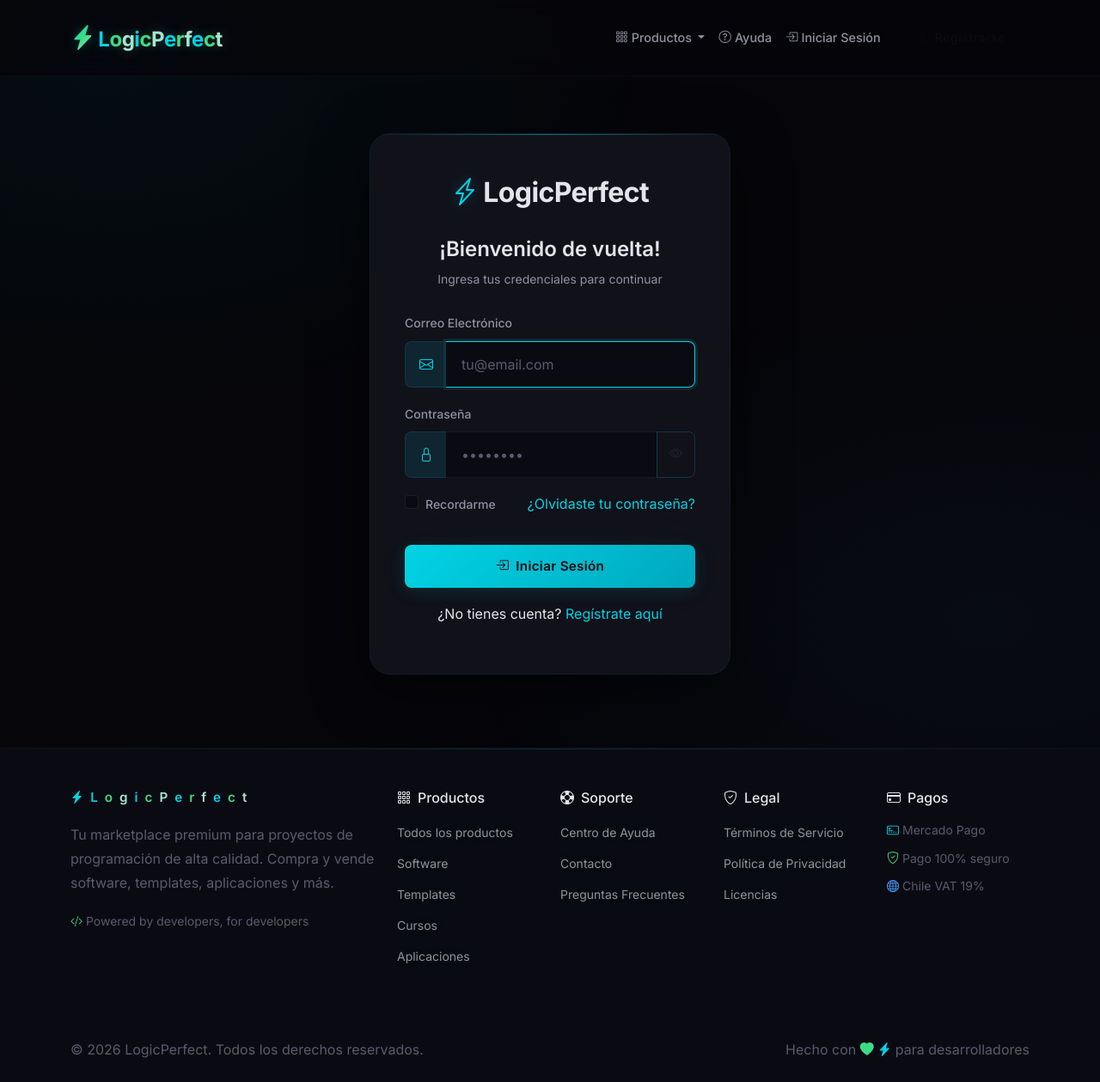
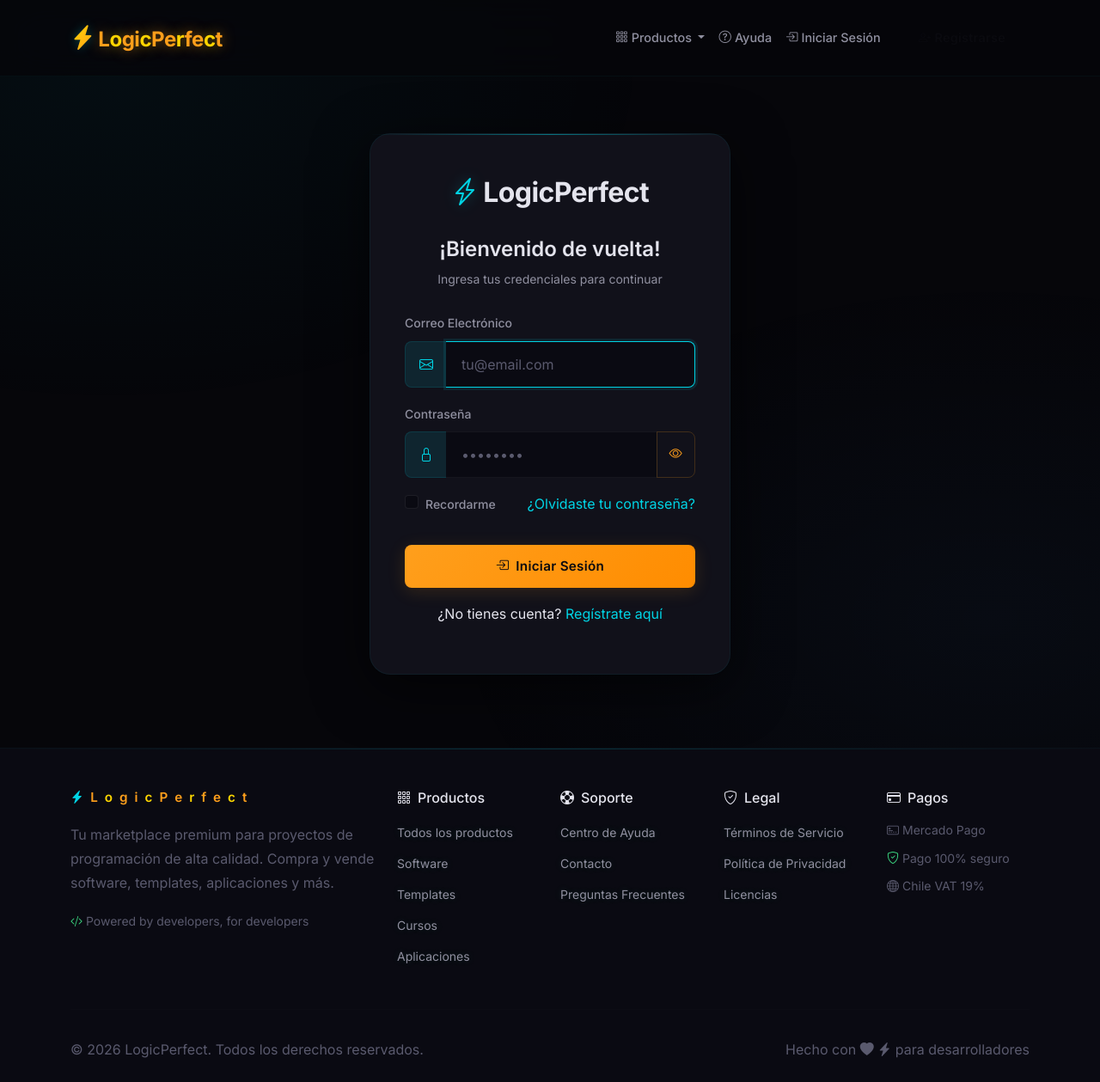
Before and after one commit to PaulaFernandezJofre/FullStack, a Django app: page /account/login/ in a window 1280 px wide. Shown: the whole page at 86% size. Run offline with Django 4.2, Linux system fonts and the light colour scheme.

Commit message:
Fix: Logo amarillo-naranja, login boton naranjo, 85% corregido a 64%

```diff
--- a/static/css/style.css
+++ b/static/css/style.css
@@ -35,10 +35,15 @@
     --neon-green-soft: rgba(61, 220, 132, 0.1);
     --neon-green-glow: rgba(61, 220, 132, 0.3);
 
-    --neon-yellow: #a8e6cf;
-    --neon-yellow-light: #c4f0de;
-    --neon-yellow-soft: rgba(168, 230, 207, 0.1);
-    --neon-yellow-glow: rgba(168, 230, 207, 0.3);
+    --neon-yellow: #ffd700;
+    --neon-yellow-light: #ffe44d;
+    --neon-yellow-soft: rgba(255, 215, 0, 0.1);
+    --neon-yellow-glow: rgba(255, 215, 0, 0.4);
+
+    --neon-orange: #ff9f1c;
+    --neon-orange-light: #ffb84d;
+    --neon-orange-soft: rgba(255, 159, 28, 0.1);
+    --neon-orange-glow: rgba(255, 159, 28, 0.4);
 
     --neon-gray: #8b9eb0;
     --neon-gray-soft: rgba(139, 158, 176, 0.1);
@@ -113,38 +118,38 @@
     color: var(--text-inverse);
 }
 
-/* Brand Logo - Gradient Lightning Bolt */
+/* Brand Logo - Yellow & Orange Gradient */
 .navbar-brand i {
-    background: linear-gradient(135deg, var(--neon-cyan) 0%, var(--neon-green) 50%, var(--neon-yellow) 100%);
+    background: linear-gradient(135deg, var(--neon-yellow) 0%, var(--neon-orange) 100%);
     -webkit-background-clip: text;
     -webkit-text-fill-color: transparent;
     background-clip: text;
-    filter: drop-shadow(0 0 12px rgba(0, 212, 229, 0.5)) drop-shadow(0 0 25px rgba(61, 220, 132, 0.3));
+    filter: drop-shadow(0 0 12px rgba(255, 167, 38, 0.5)) drop-shadow(0 0 25px rgba(255, 167, 38, 0.3));
     font-size: 1.8rem;
 }
 
 .navbar-brand .brand-l, .navbar-brand .brand-i, .navbar-brand .brand-e, .navbar-brand .brand-e2 {
-    color: var(--neon-cyan);
-    text-shadow: 0 0 15px var(--neon-cyan-glow);
+    color: var(--neon-orange);
+    text-shadow: 0 0 15px rgba(255, 167, 38, 0.5);
 }
 .navbar-brand .brand-o, .navbar-brand .brand-c, .navbar-brand .brand-r, .navbar-brand .brand-c2 {
-    color: var(--neon-green);
-    text-shadow: 0 0 15px var(--neon-green-glow);
+    color: var(--neon-yellow);
+    text-shadow: 0 0 15px rgba(255, 215, 0, 0.5);
 }
 .navbar-brand .brand-g, .navbar-brand .brand-p1, .navbar-brand .brand-f, .navbar-brand .brand-t {
-    color: var(--neon-yellow);
-    text-shadow: 0 0 15px var(--neon-yellow-glow);
+    color: var(--neon-orange);
+    text-shadow: 0 0 15px rgba(255, 167, 38, 0.5);
 }
 
 /* Footer Logo */
-.footer .brand-l, .footer .brand-i, .footer .brand-e, .footer .brand-e2 { color: var(--neon-cyan); }
-.footer .brand-o, .footer .brand-c, .footer .brand-r, .footer .brand-c2 { color: var(--neon-green); }
-.footer .brand-g, .footer .brand-p1, .footer .brand-f, .footer .brand-t { color: var(--neon-yellow); }
+.footer .brand-l, .footer .brand-i, .footer .brand-e, .footer .brand-e2 { color: var(--neon-orange); }
+.footer .brand-o, .footer .brand-c, .footer .brand-r, .footer .brand-c2 { color: var(--neon-yellow); }
+.footer .brand-g, .footer .brand-p1, .footer .brand-f, .footer .brand-t { color: var(--neon-orange); }
 
 /* Auth Card Logo */
-.auth-card .brand-l, .auth-card .brand-i, .auth-card .brand-e, .auth-card .brand-e2 { color: var(--neon-cyan); }
-.auth-card .brand-o, .auth-card .brand-c, .auth-card .brand-r, .auth-card .brand-c2 { color: var(--neon-green); }
-.auth-card .brand-g, .auth-card .brand-p1, .auth-card .brand-f, .auth-card .brand-t { color: var(--neon-yellow); }
+.auth-card .brand-l, .auth-card .brand-i, .auth-card .brand-e, .auth-card .brand-e2 { color: var(--neon-orange); }
+.auth-card .brand-o, .auth-card .brand-c, .auth-card .brand-r, .auth-card .brand-c2 { color: var(--neon-yellow); }
+.auth-card .brand-g, .auth-card .brand-p1, .auth-card .brand-f, .auth-card .brand-t { color: var(--neon-orange); }
 
 /* Links sin color con sombra neón verde sobria */
 .footer a:not([class*="text-neon"]):not([class*="text-"]),
@@ -429,6 +434,31 @@
     background: var(--neon-green);
     color: var(--text-inverse);
     box-shadow: var(--shadow-neon-green);
+    transform: translateY(-2px);
+}
+
+.btn-neon-orange {
+    background: transparent;
+    color: var(--neon-orange);
+    border: 1px solid var(--neon-orange);
+}
+
+.btn-neon-orange:hover {
+    background: var(--neon-orange);
+    color: var(--text-inverse);
+    box-shadow: 0 4px 20px rgba(255, 159, 28, 0.2);
+    transform: translateY(-2px);
+}
+
+.btn-filled-orange {
+    background: linear-gradient(135deg, var(--neon-orange) 0%, #ff8c00 100%);
+    color: var(--text-inverse);
+    border: none;
+    box-shadow: 0 4px 20px rgba(255, 159, 28, 0.15);
+}
+
+.btn-filled-orange:hover {
+    box-shadow: 0 8px 30px rgba(255, 159, 28, 0.25);
     transform: translateY(-2px);
 }
 
--- a/templates/account/login.html
+++ b/templates/account/login.html
@@ -42,8 +42,8 @@
                     </span>
                     <input type="password" class="form-control" id="password" name="password"
                            placeholder="••••••••" required>
-                    <button class="btn" type="button" onclick="togglePassword()" style="border: 1px solid rgba(0, 212, 229, 0.2);">
-                        <i class="bi bi-eye" id="eyeIcon"></i>
+                    <button class="btn" type="button" onclick="togglePassword()" style="border: 1px solid rgba(255, 159, 28, 0.2);">
+                        <i class="bi bi-eye" id="eyeIcon" style="color: var(--neon-orange);"></i>
                     </button>
                 </div>
             </div>
@@ -56,7 +56,7 @@
                 <a href="#">¿Olvidaste tu contraseña?</a>
             </div>
 
-            <button type="submit" class="btn btn-filled-cyan w-100 mb-3">
+            <button type="submit" class="btn btn-filled-orange w-100 mb-3">
                 <i class="bi bi-box-arrow-in-right me-2"></i>Iniciar Sesión
             </button>
         </form>
--- a/templates/base.html
+++ b/templates/base.html
@@ -176,13 +176,13 @@
                     <h6><i class="bi bi-credit-card me-2"></i>Pagos</h6>
                     <div class="mt-3">
                         <p class="text-muted small mb-2">
-                            <i class="bi bi-credit-card-2-front text-neon-cyan me-1"></i>Mercado Pago
+                            <i class="bi bi-credit-card-2-front text-neon-orange me-1"></i>Mercado Pago
                         </p>
                         <p class="text-muted small mb-2">
                             <i class="bi bi-shield-check text-neon-green me-1"></i>Pago 100% seguro
                         </p>
                         <p class="text-muted small">
-                            <i class="bi bi-globe text-neon-blue me-1"></i>Chile VAT 19%
+                            <i class="bi bi-globe text-neon-yellow me-1"></i>Chile VAT 19%
                         </p>
                     </div>
                 </div>
@@ -194,7 +194,7 @@
                 </div>
                 <div class="col-md-6 text-center text-md-end mt-3 mt-md-0">
                     <p class="text-muted mb-0">
-                        Hecho con <i class="bi bi-heart-fill text-neon-green"></i> <i class="bi bi-lightning-charge-fill text-neon-cyan"></i> para desarrolladores
+                        Hecho con <i class="bi bi-heart-fill text-neon-orange"></i> <i class="bi bi-lightning-charge-fill text-neon-yellow"></i> para desarrolladores
                     </p>
                 </div>
             </div>
--- a/templates/home.html
+++ b/templates/home.html
@@ -59,7 +59,7 @@
     <span style="color: #ff79c6;">return</span> project.first()
 
 <span style="color: #6272a4;"># LogicPerfect - Calidad garantizada</span>
-<span style="color: #6272a4;"># 85% para vendedores | 15% plataforma</span>
+<span style="color: #6272a4;"># 64% para vendedores | 15% plataforma</span>
 <span style="color: #6272a4;"># +19% IVA Chile</span></code></pre>
                 </div>
             </div>
```
